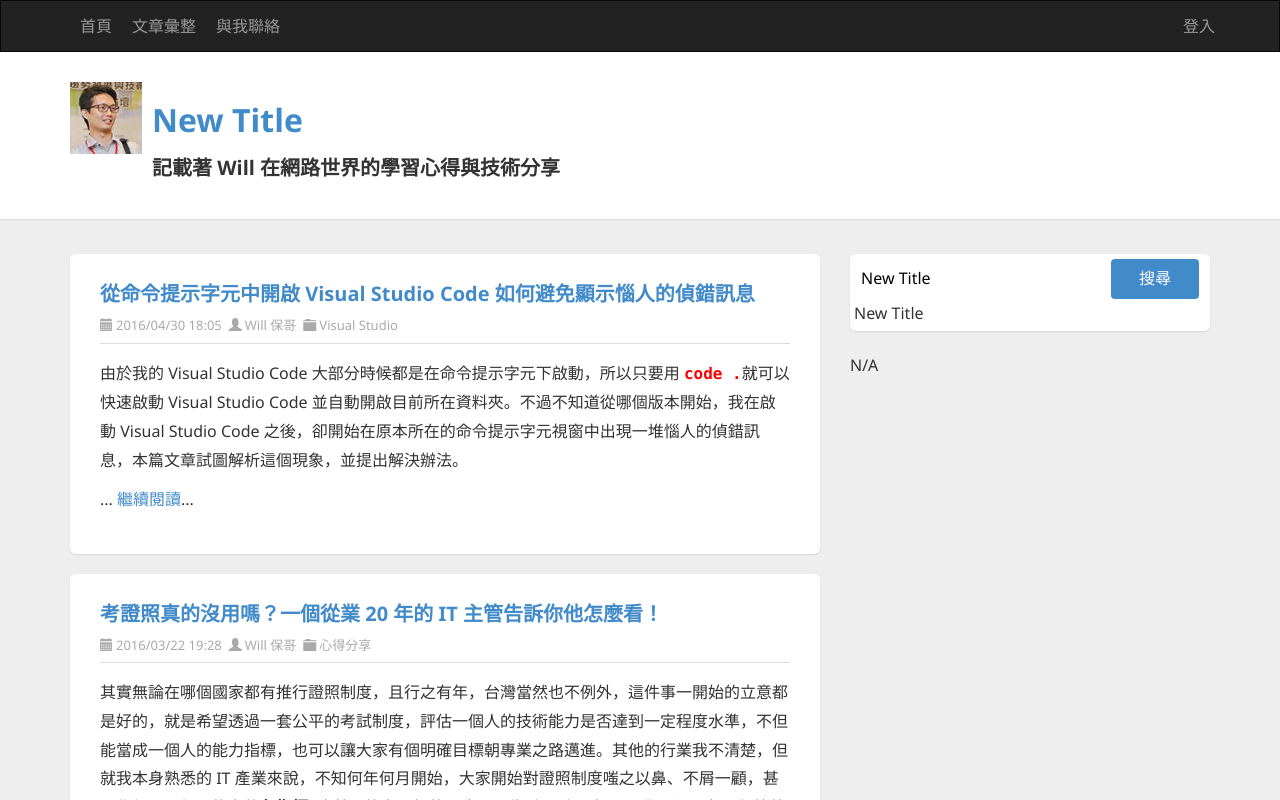
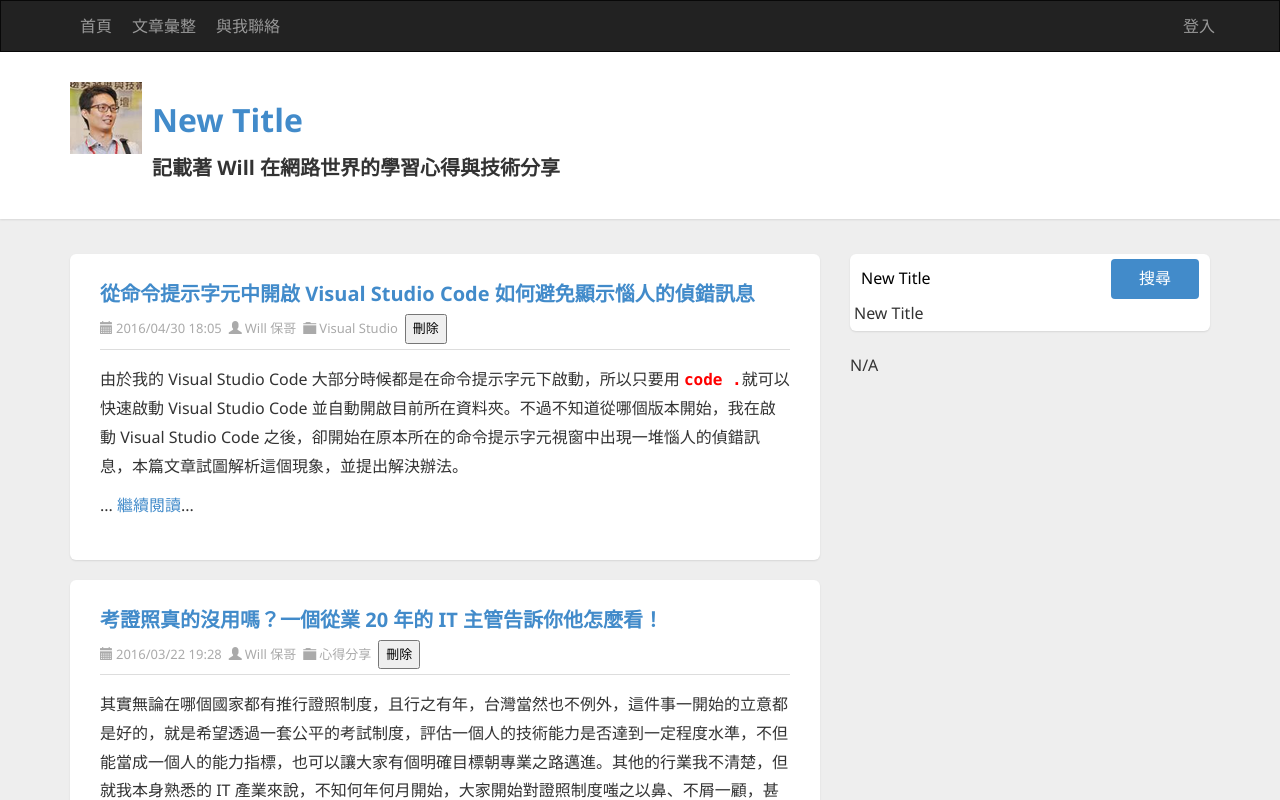
Before and after one commit to coolrare/demo0327, an Angular app: page / in a window 1280 px wide. Shown: the top 800 px of the page. Built offline with nearby package versions, Linux system fonts and the light colour scheme.

Commit message:
12 隨堂測驗：將每一篇文章變成 ArticleComponent 並加上刪除文章的按鈕與功能

```diff
--- a/src/app/app.component.html
+++ b/src/app/app.component.html
@@ -11,7 +11,10 @@
           <div id="ctl00_cphBody_PostList1_posts" class="posts">
 
             <!-- Article START-->
-            <app-article [item]="item" *ngFor="let item of data"></app-article>
+            <app-article
+              *ngFor="let item of data"
+              [item]="item"
+              (delete)="deleteArticle($event)"></app-article>
             <!-- Article END-->
 
           </div>
--- a/src/app/app.component.ts
+++ b/src/app/app.component.ts
@@ -13,6 +13,10 @@ export class AppComponent {
   temp = '';
   doLogoClick($event) {
     this.temp = $event;
+  }
+
+  deleteArticle($event) {
+    this.data.splice(this.data.indexOf($event), 1);
   }
 
   data = [
--- a/src/app/article/article.component.html
+++ b/src/app/article/article.component.html
@@ -8,6 +8,10 @@
                   <span class="post-date"><i class="glyphicon glyphicon-calendar"></i>{{item.date}}</span>
                   <span class="post-author"><i class="glyphicon glyphicon-user"></i><a href="http://blog.miniasp.com/author/will.aspx">{{item.author}}</a></span>
                   <span class="post-category"><i class="glyphicon glyphicon-folder-close"></i><a [href]="item['category-link']">{{item.category}}</a></span>
+                  <span class="post-category">
+                    <button (click)="doDelete()">刪除</button>
+                  </span>
+
                 </div>
               </header>
               <section class="post-body text" [innerHTML]="item.summary">
--- a/src/app/article/article.component.ts
+++ b/src/app/article/article.component.ts
@@ -1,4 +1,4 @@
-import { Component, OnInit, Input } from '@angular/core';
+import { Component, OnInit, Input, Output, EventEmitter } from '@angular/core';
 
 @Component({
   selector: 'app-article',
@@ -9,9 +9,14 @@ export class ArticleComponent implements OnInit {
 
   @Input() item;
 
+  @Output() delete = new EventEmitter();
+
   constructor() { }
 
   ngOnInit() {
   }
 
+  doDelete() {
+    this.delete.emit(this.item);
+  }
 }
```
